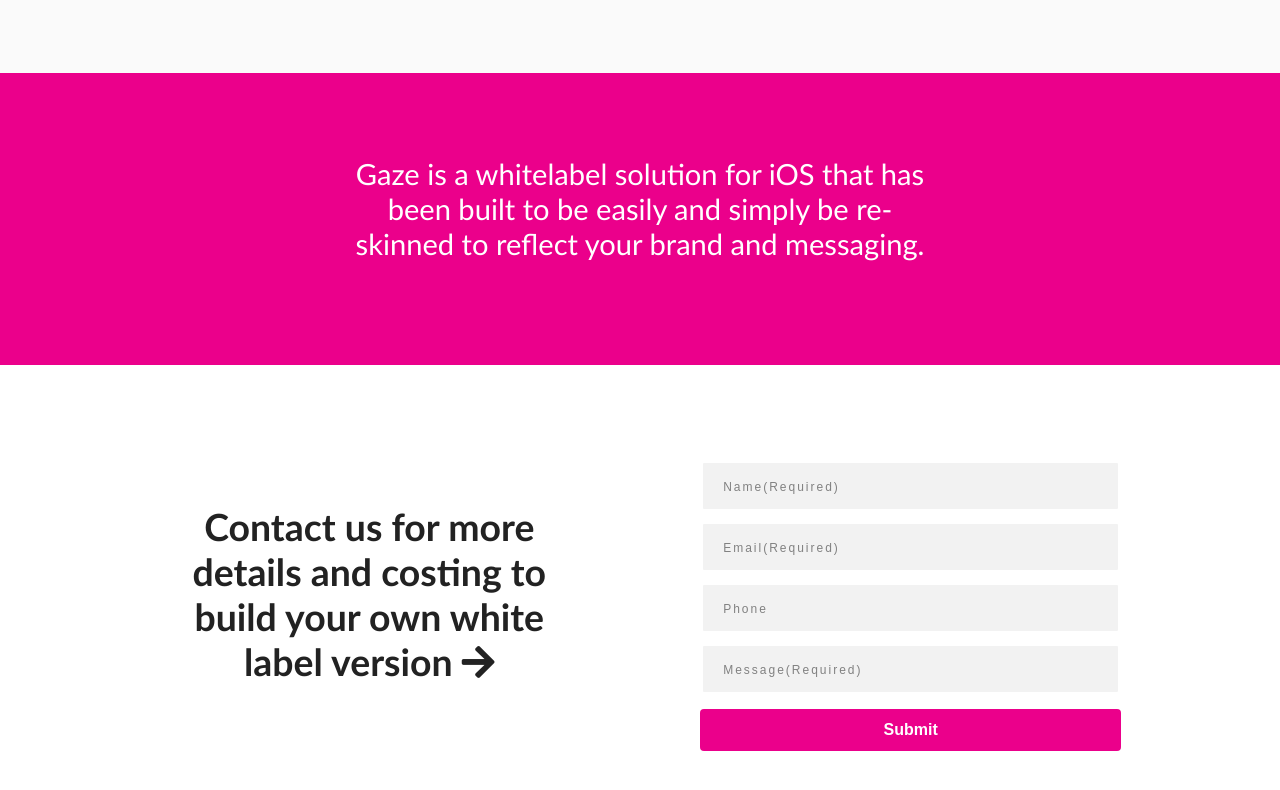
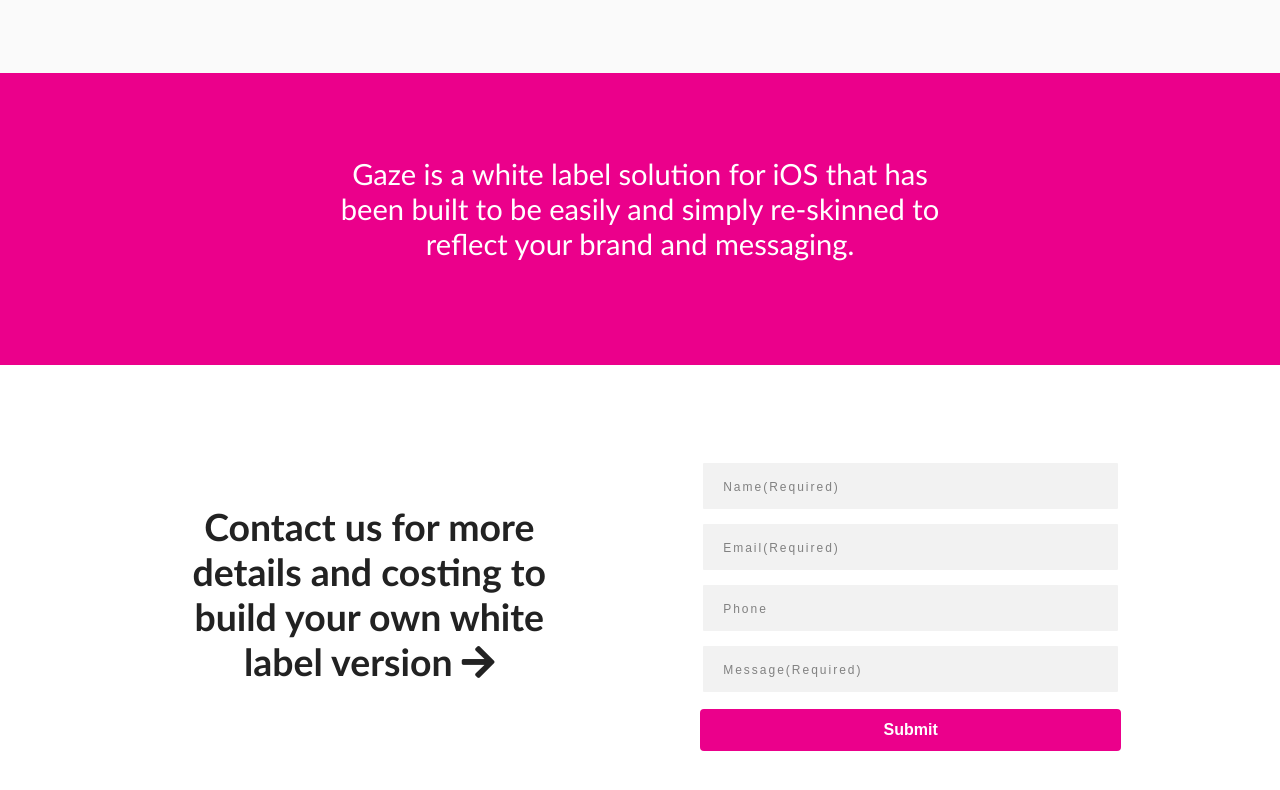
Before and after one commit to TagTheAgency/gaze-site, a plain HTML site: page index.html in a window 1280 px wide. Shown: the part 1619-2409 px from the top of the page. Drawn offline with Linux system fonts and the light colour scheme; a web font is replaced by a local one.

Commit message:
Fixed spelling error

```diff
--- a/index.html
+++ b/index.html
@@ -78,7 +78,7 @@
 			<div class="flex-section primary">
 				<div class="flex-row row-med med-row lazy-load">
 					<div class="flex-col center lrg-text">
-						<p>Gaze is a whitelabel solution for iOS that has been built to be easily and simply be re-skinned to reflect your brand and messaging.</p>
+						<p>Gaze is a white label solution for iOS that has been built to be easily and simply re-skinned to reflect your brand and messaging.</p>
 					</div>
 				</div>
 			</div>
```
